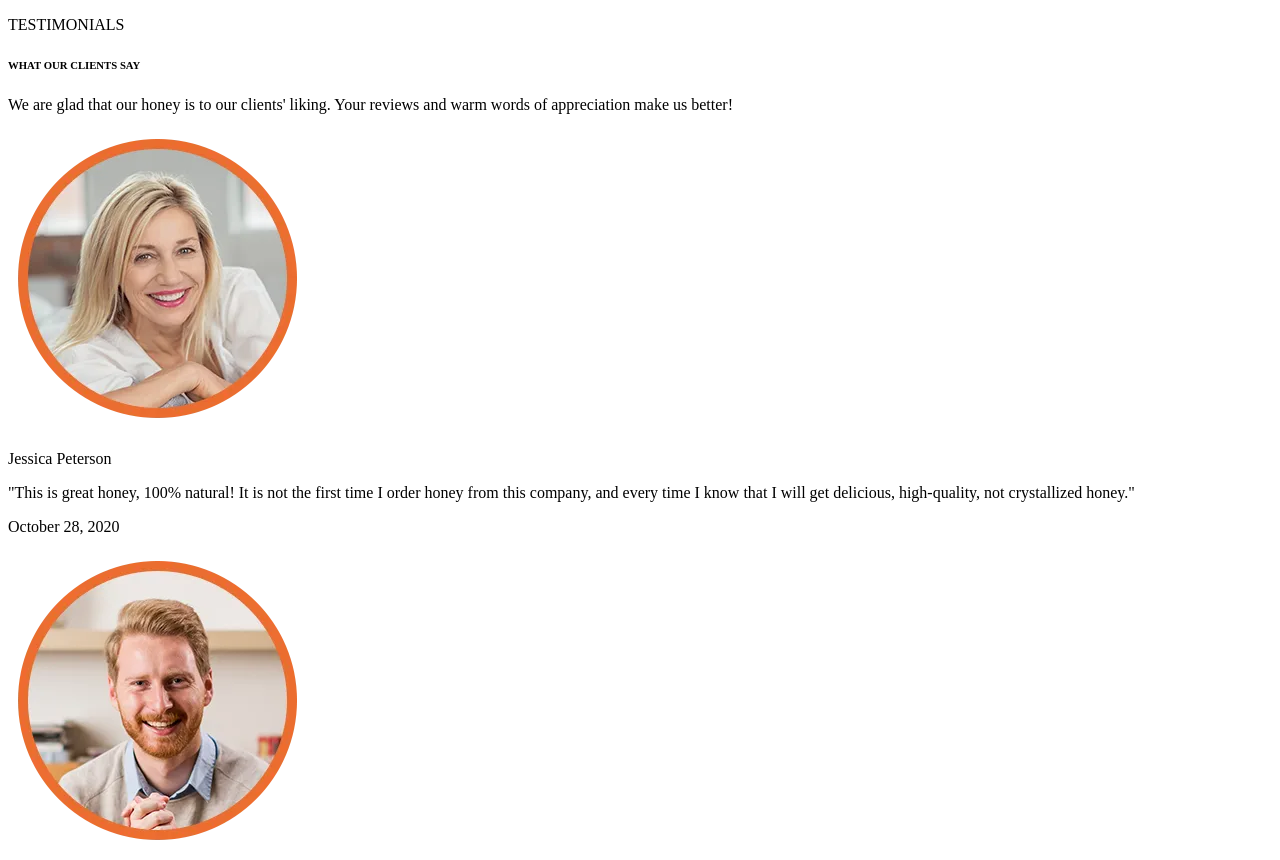
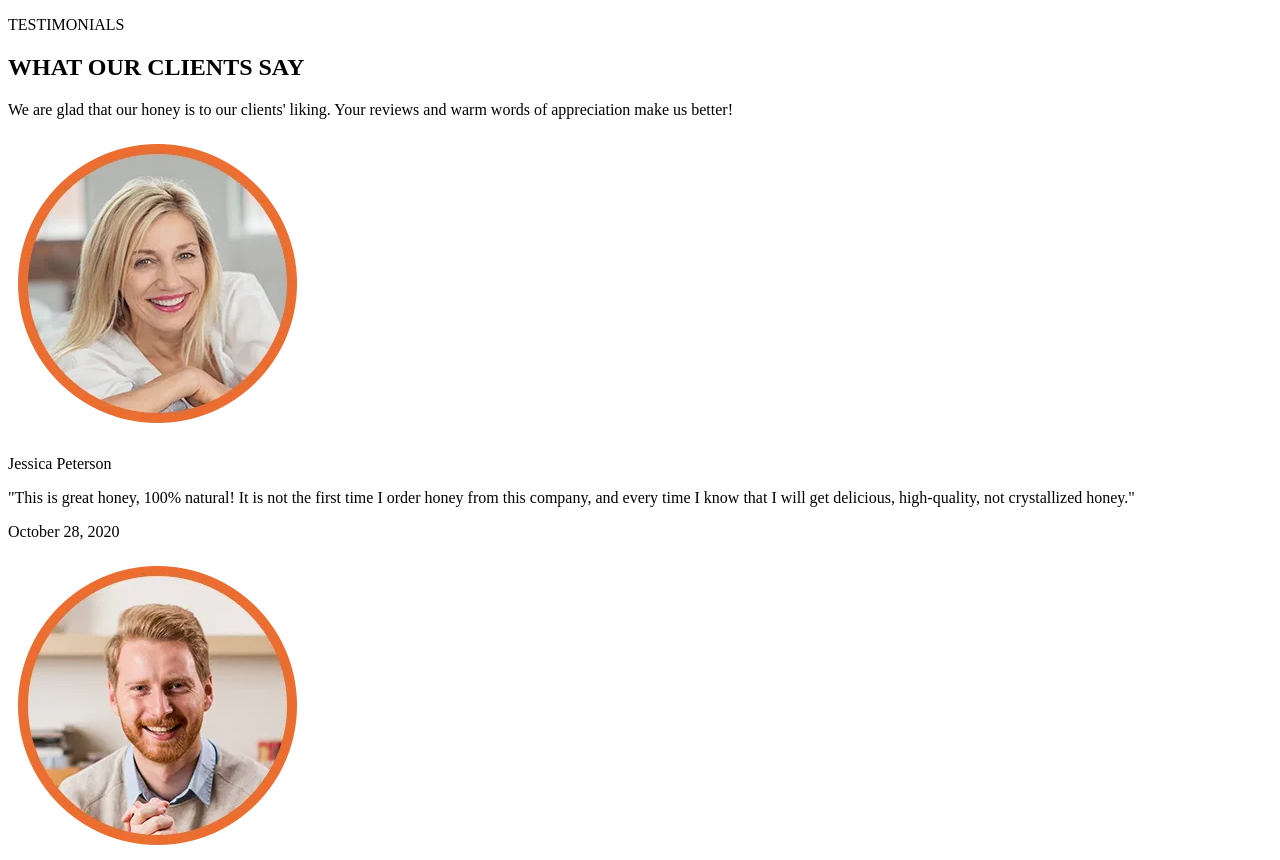
Before and after one commit to Vasyl-Bobko/my_block, a plain HTML site: page index.html in a window 1280 px wide. Shown: the top 860 px of the page. Drawn offline with Linux system fonts and the light colour scheme.

Commit message:
changed line 13

```diff
--- a/index.html
+++ b/index.html
@@ -10,11 +10,11 @@
 <body>
     <!-- Vasyl Bobko start -->
 
-    <div class="section-clients-feedback">
+    <section class="clients-feedback">
 
         <div class="text section-clients-feedback">
             <p class="feedback">TESTIMONIALS</p>
-            <h6>WHAT OUR CLIENTS SAY</h6>
+            <h1>WHAT OUR CLIENTS SAY</h1>
             <div id="strip-for-clients"></div>
             <p class="small-text-">We are glad that our honey is to our clients' liking. Your reviews and warm
                 words of appreciation make us better!</p>
@@ -68,9 +68,9 @@
                 <div class="strip-statistic"></div>
                 <p>Bees working for you</p>
             </div>
-        </div>
-        <!-- Vasyl Bobko end -->
+</body>
+<!-- Vasyl Bobko end -->
 
-</body>
+
 
 </html>
```
